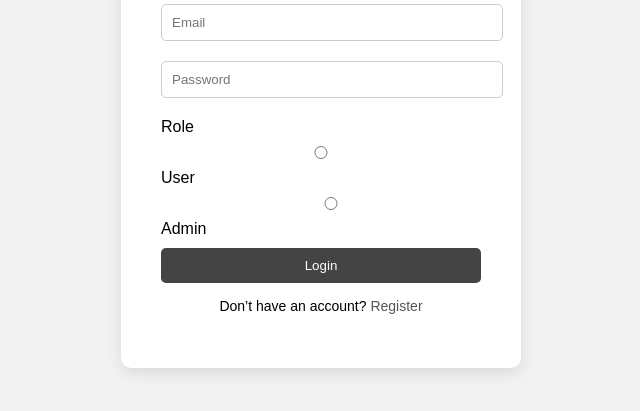
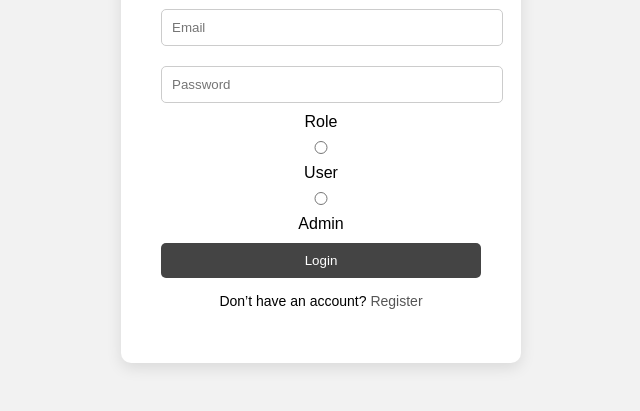
Before and after one commit to Sinders87/QueueSmart-CS-Project, a plain HTML site: page frontend/pages/login.html in a window 1280 px wide. Shown: the part 281-692 px from the top of the page, without its empty margins (319-959 px from the left). Drawn offline with Linux system fonts and the light colour scheme.

Commit message:
Refactor role selection in login form

```diff
--- a/frontend/pages/login.html
+++ b/frontend/pages/login.html
@@ -14,10 +14,19 @@
       <input id="email" type="email" placeholder="Email" required>
       <input id="password" type="password" placeholder="Password" required>
 
-      <div style="text-align:left; margin-top:10px;">
-        <div>Role</div>
-        <label><input type="radio" name="role" value="user"> User</label>
-        <label style="margin-left:10px;"><input type="radio" name="role" value="admin"> Admin</label>
+      <div class="role-box">
+        <div class="role-title">Role</div>
+
+        <label class="role-option">
+          <input type="radio" name="role" value="user">
+          <span>User</span>
+        </label>
+
+        <label class="role-option">
+          <input type="radio" name="role" value="admin">
+          <span>Admin</span>
+        </label>
+
         <div id="roleBox" class="field-error"></div>
       </div>
 
```
